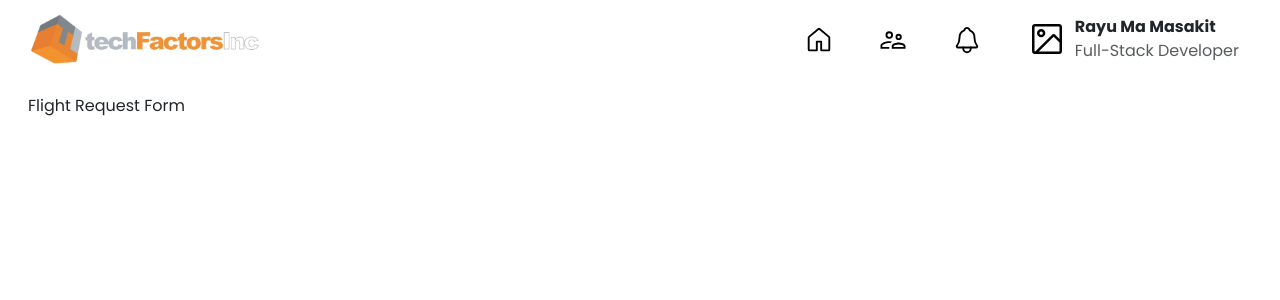
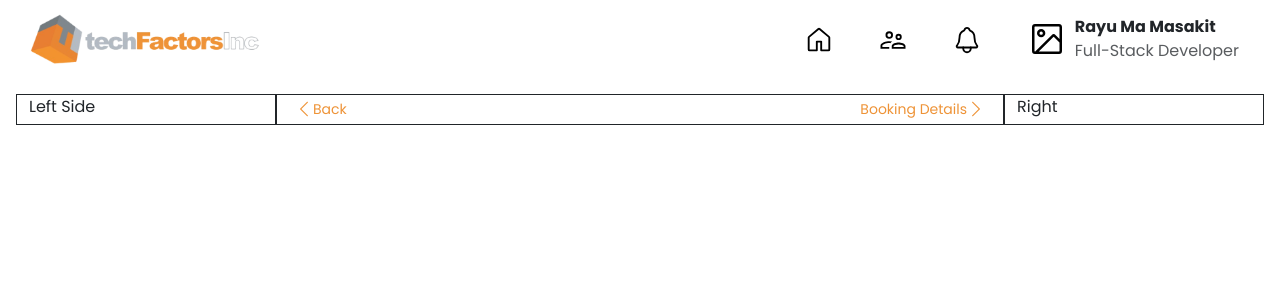
Before and after one commit to Elle-121/TechForms, a React (Create React App) app: page /flight-request-form in a window 1280 px wide. Shown: the top 300 px of the page. Built offline with nearby package versions, Linux system fonts and the light colour scheme.

Commit message:
changes to FR form

```diff
--- a/src/App.scss
+++ b/src/App.scss
@@ -146,7 +146,7 @@
 }
 
 .button-affirm {
-  background: #EE9337;
+  background: var(--tforange-color);
   border: 2px solid;
   border-color: transparent;
   border-radius: 15px;
@@ -170,8 +170,8 @@
 
 .button-affirm:hover {
   background: white;
-  border-color: #EE9337;
-  color: #EE9337;
+  border-color: var(--tforange-color);
+  color: var(--tforange-color);
 }
 
 .button-neg {
@@ -179,7 +179,7 @@
   border: 2px solid;
   border-color: transparent;
   border-radius: 15px;
-  color: #EE9337;
+  color: var(--tforange-color);
   cursor: pointer;
   display: inline-block;
   font-family: 'Poppins', sans-serif;
@@ -199,14 +199,27 @@
 
 .button-neg:hover {
   background: white;
-  border-color: #EE9337;
-  color: #EE9337;
+  border-color: var(--tforange-color);
+  color: var(--tforange-color);
 }
 
 .filter-form-label {
   font-family: 'Poppins', sans-serif;
   font-weight: 500;
-  color: #EE9337;
+  color: var(--tforange-color);
+}
+
+.text-icon-button {
+  font-family: 'Poppins', sans-serif;
+  font-weight: 500;
+  color: var(--tforange-color);
+  background: none;
+  border: none;
+  cursor: pointer;
+  outline: none;
+  display: inline-flex;
+  align-items: center;
+  gap: 6px;
 }
 
 @keyframes App-logo-spin {
--- a/src/pages/FlightRequestForm/FlightRequestForm.js
+++ b/src/pages/FlightRequestForm/FlightRequestForm.js
@@ -1,4 +1,5 @@
 import 'bootstrap/dist/css/bootstrap.min.css';
+import { Row, Col } from 'react-bootstrap';
 
 //components
 import MainContainer from '../../components/MainContainer';
@@ -6,7 +7,33 @@ import MainContainer from '../../components/MainContainer';
 export default function FlightRequestForm() {
     return(
         <MainContainer>
-            Flight Request Form
+            <Row>
+                {/*Left Content*/}
+                <Col style={{ border:'1px solid'}}>
+                    Left Side
+                </Col>
+
+                {/*Center Content*/}
+                <Col xs={7} className="text-center" style={{ border:'1px solid'}}>
+                    <div className="d-flex justify-content-between align-items-center">
+                        <button type='button' className="hover-underline d-flex align-items-center" onClick={() => window.history.back()}>
+                            <i className="bi bi-chevron-left" style={{ fontSize: '18px', color: '#EE9337' }}></i>
+                            <span style={{ color: '#EE9337', fontSize: '14px' }}>Back</span>
+                        </button>
+
+                        <button type='button' className="hover-underline d-flex align-items-center">
+                            <span style={{ color: '#EE9337', fontSize: '14px' }}>Booking Details</span>
+                            <i className="bi bi-chevron-right" style={{ fontSize: '18px', color: '#EE9337' }}></i>
+                        </button>
+                    </div>
+
+                </Col>
+
+                {/*Right Content*/}
+                <Col style={{ border:'1px solid'}}>
+                    Right
+                </Col>
+            </Row>
         </MainContainer>
     )
 }
```
